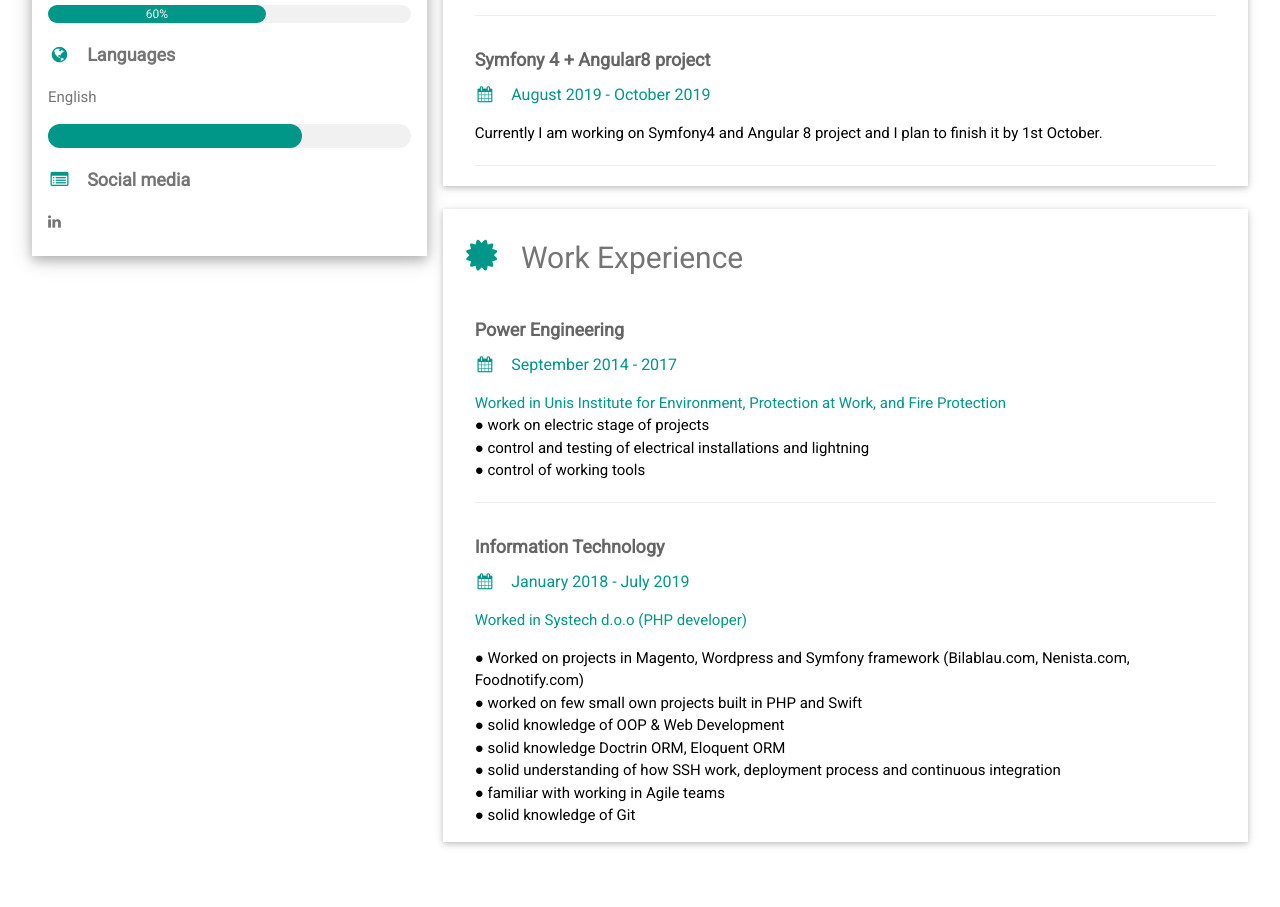
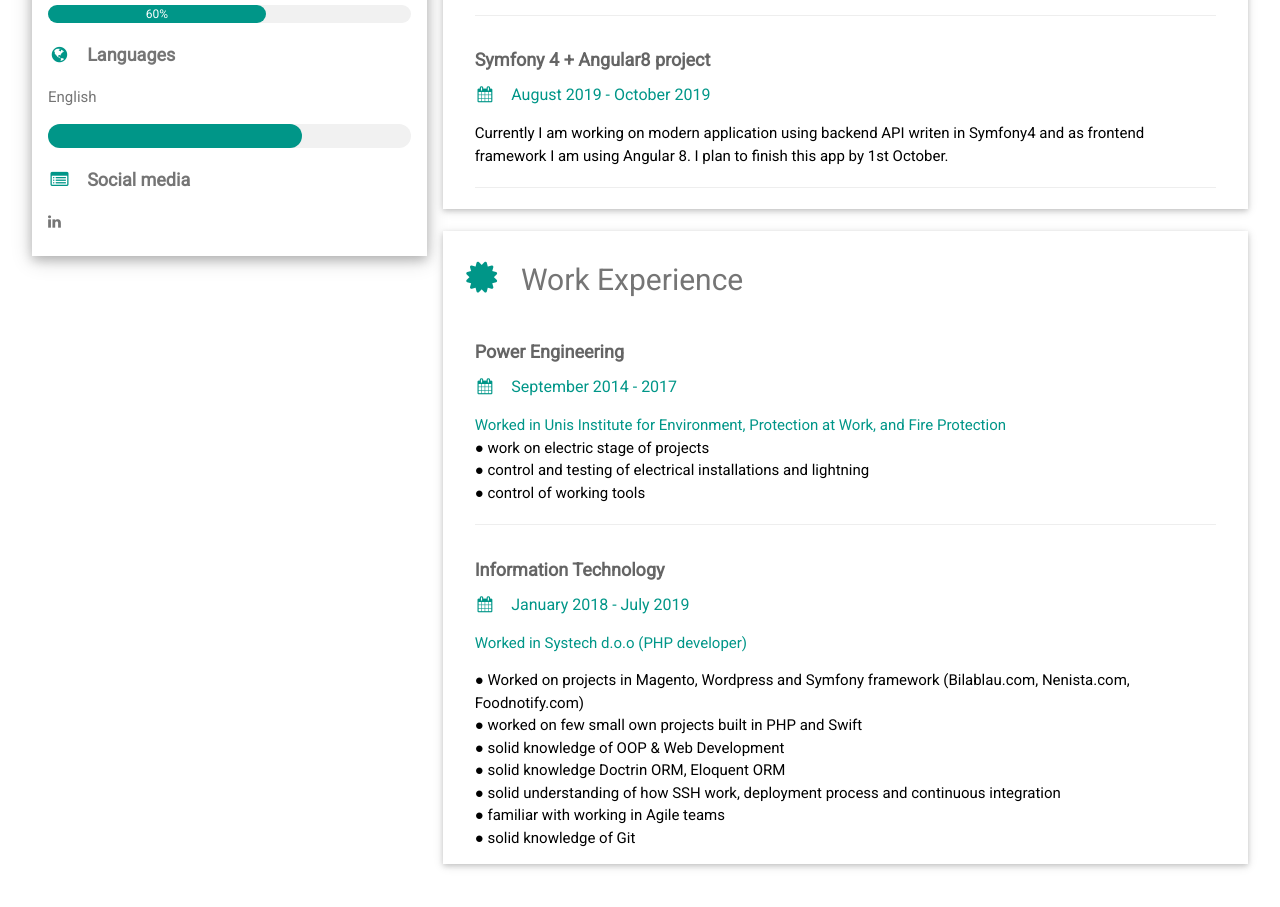
Before and after one commit to sreckokuz/online_CV, a plain HTML site: page index.html in a window 1280 px wide. Shown: the part 1120-2027 px from the top of the page. Drawn offline with nearby package versions, Linux system fonts and the light colour scheme.

Commit message:
Update index.html

```diff
--- a/index.html
+++ b/index.html
@@ -136,7 +136,7 @@ html,body,h1,h2,h3,h4,h5,h6 {font-family: "Roboto", sans-serif}
         <div class="w3-container">
           <h5 class="w3-opacity"><b>Symfony 4 + Angular8 project</b></h5>
           <h6 class="w3-text-teal"><i class="fa fa-calendar fa-fw w3-margin-right"></i>August 2019 - October 2019</h6>
-          <p>Currently I am working on Symfony4 and Angular 8 project and I plan to finish it by 1st October.</p>
+          <p>Currently I am working on modern application using backend API writen in Symfony4 and as frontend framework I am using Angular 8. I plan to finish this app by 1st October.</p>
           <hr>
         </div>
       </div><br>
```
